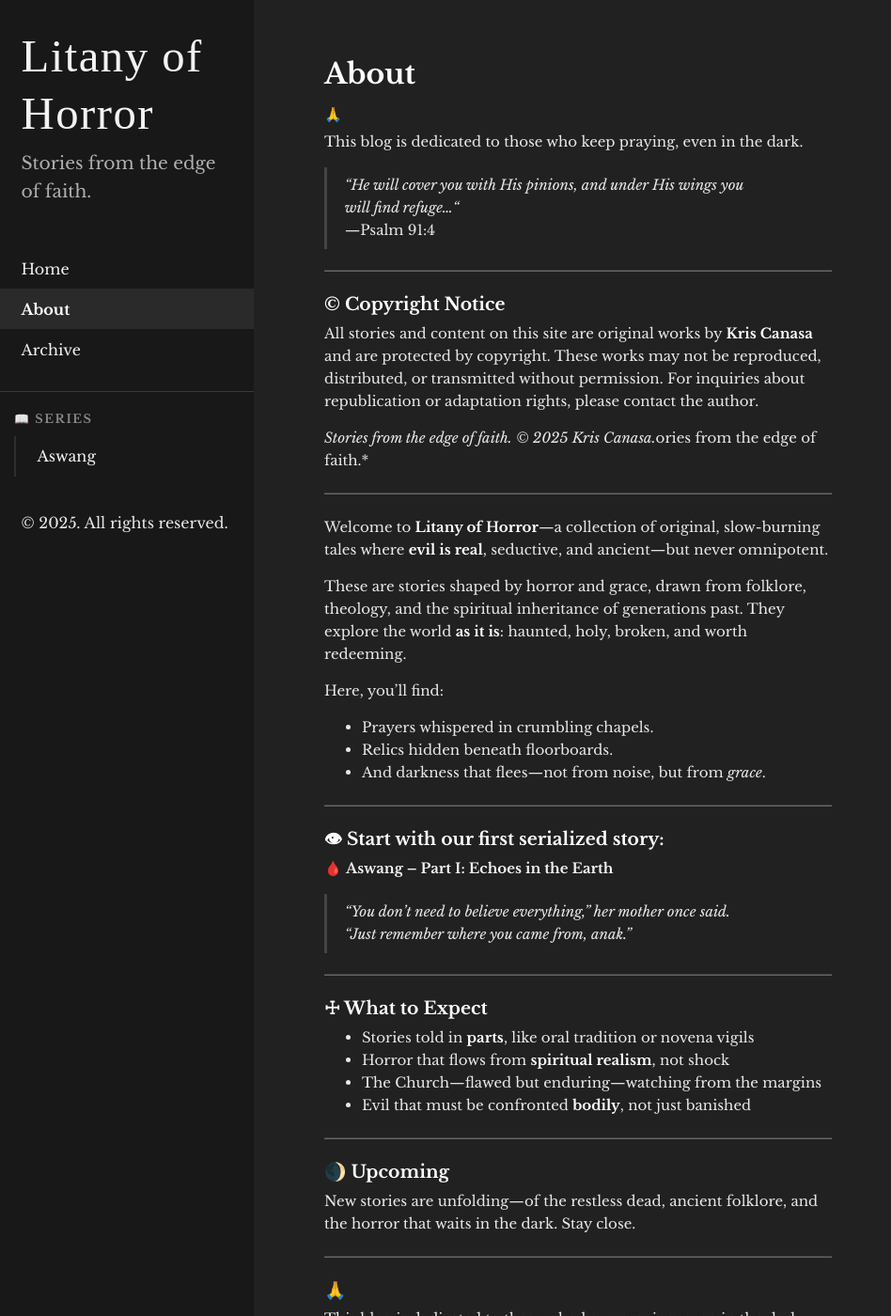
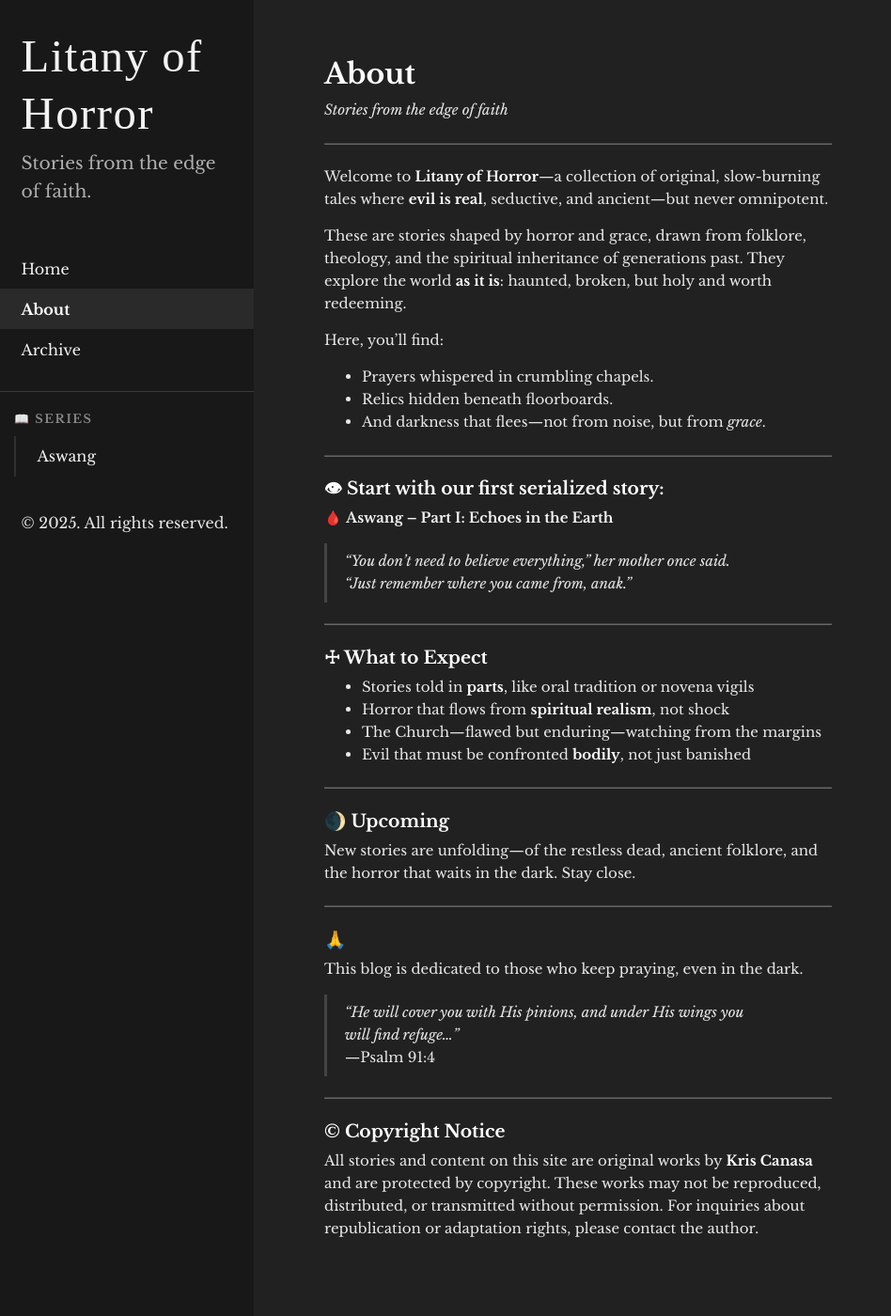
Before and after one commit to fearfulsmtry/litany-of-horror, a Jekyll site: the page built from about.md, in a window 1280 px wide and 1400 px high. Shown: the whole window at 94% size, without its empty margins (0-948 px from the left). Built offline with Jekyll 4.4.1, drawn with Linux system fonts in a browser that asks for light colours; some web fonts are replaced.

Commit message:
fixed about page

```diff
--- a/about.md
+++ b/about.md
@@ -3,25 +3,13 @@ layout: page
 title: About
 ---
 
-##### 🙏
-This blog is dedicated to those who keep praying, even in the dark.
-
-> _"He will cover you with His pinions, and under His wings you will find refuge..."_
-> —Psalm 91:4
-
----
-
-### © Copyright Notice
-
-All stories and content on this site are original works by **Kris Canasa** and are protected by copyright. These works may not be reproduced, distributed, or transmitted without permission. For inquiries about republication or adaptation rights, please contact the author.
-
-*Stories from the edge of faith. © 2025 Kris Canasa.*ories from the edge of faith.*
+*Stories from the edge of faith*
 
 ---
 
 Welcome to **Litany of Horror**—a collection of original, slow-burning tales where **evil is real**, seductive, and ancient—but never omnipotent.
 
-These are stories shaped by horror and grace, drawn from folklore, theology, and the spiritual inheritance of generations past. They explore the world **as it is**: haunted, holy, broken, and worth redeeming.
+These are stories shaped by horror and grace, drawn from folklore, theology, and the spiritual inheritance of generations past. They explore the world **as it is**: haunted, broken, but holy and worth redeeming.
 
 Here, you’ll find:
 - Prayers whispered in crumbling chapels.
```
Also changed, not shown: other parts of about.md (+6 -0 lines).
